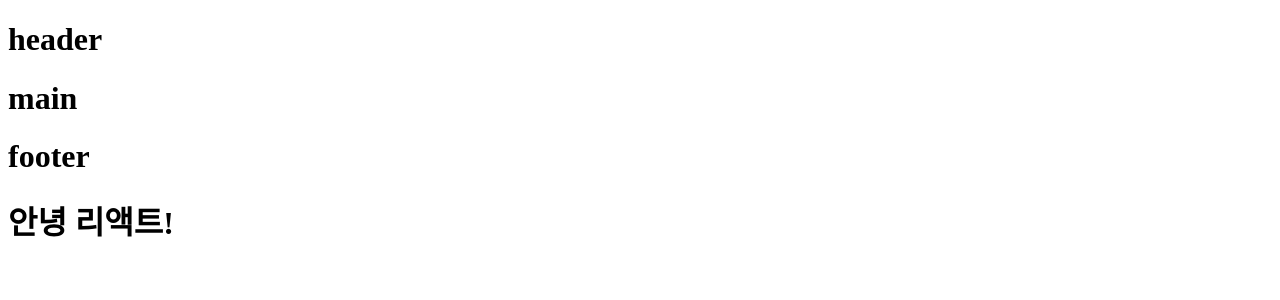
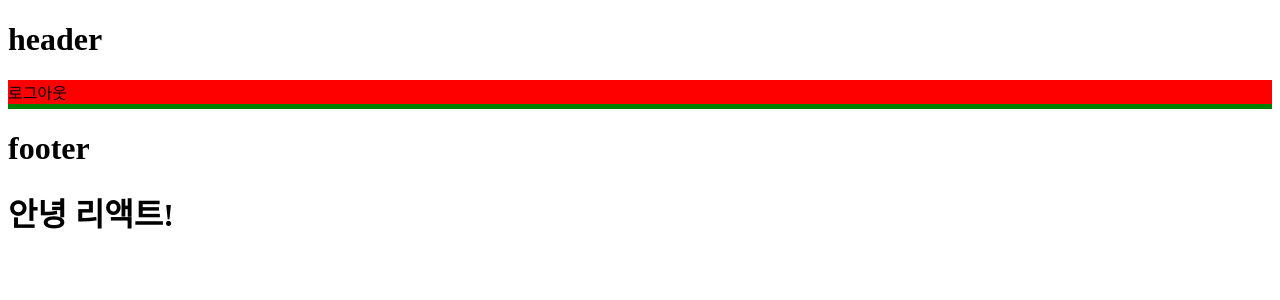
Before and after one commit to Thjanga/OnebiteReact, a React (Vite) app in the folder section05/: page / in a window 1280 px wide. Shown: the top 300 px of the page. Built offline with nearby package versions, Linux system fonts and the light colour scheme.

Commit message:
JSX로 UI 표현하기

```diff
--- /dev/null
+++ b/section05/src/components/Main.css
@@ -0,0 +1,4 @@
+.logout {
+    background-color: red;
+    border-bottom: 5px solid green;
+}
--- a/section05/src/components/Main.jsx
+++ b/section05/src/components/Main.jsx
@@ -1,8 +1,38 @@
+import './Main.css';
+
+// JSX 주의 사항
+// 1. 중괄호 내부에는 자바스크립트 표현식만 넣을 수 있다.
+// 2. 숫자, 문자열, 배열 값만 렌더링 된다.
+// 3. 모든 태그는 닫혀있어야 한다.
+// 4. 최상위 태그는 반드시 하나여야만 한다.
+
 const Main = () => {
-    return (
-        <main>
-            <h1>main</h1>
-        </main>
-    );
+    // const number = 10;
+    // const obj = { a : 1};
+
+    // return (
+    //     <main>
+    //         <img src="" alt="" />
+    //         <h1>main</h1>
+    //         <h2>{number % 2 === 0 ? '짝수' : '홀수'}</h2>
+    //         {10}
+    //         {number}
+    //         {[1,2,3]}
+    //         {true}
+    //         {undefined}
+    //         {null}
+    //         {obj.a}
+    //     </main>
+    // );
+
+    const user = {
+        name : "이정환",
+        isLogin : true,
+    }
+    return <>
+        {user.isLogin ? <div className = "logout">로그아웃</div> : <div>로그인</div>}
+    </>;
+
+
 };
 export default Main;
```
